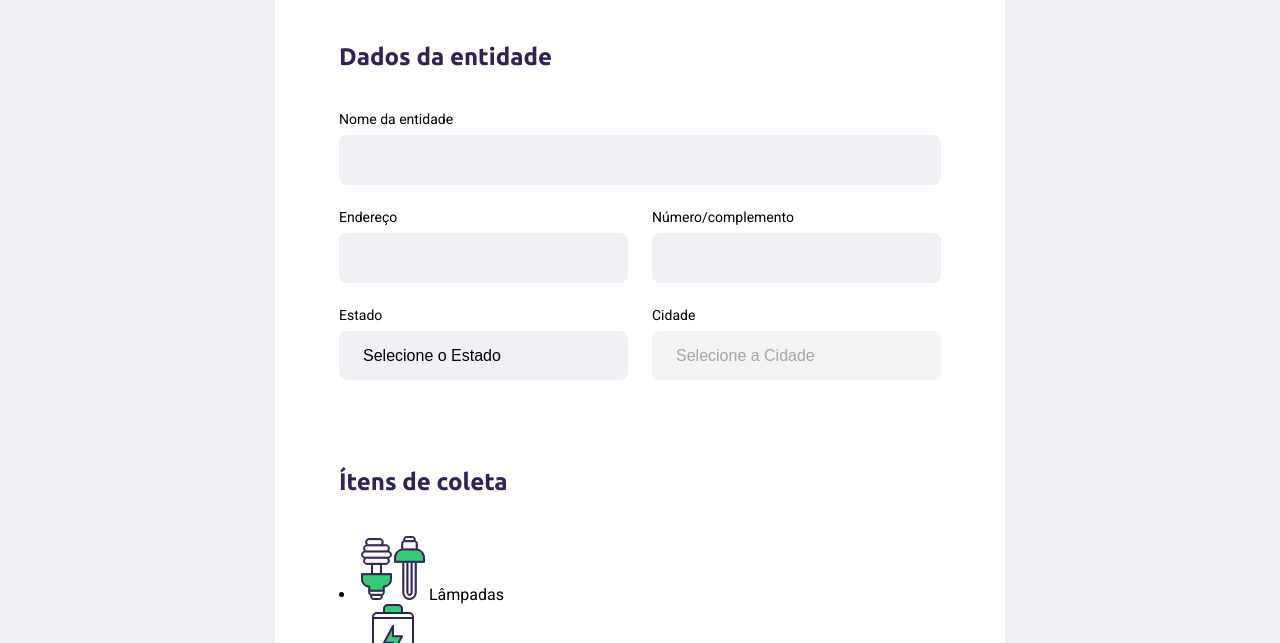
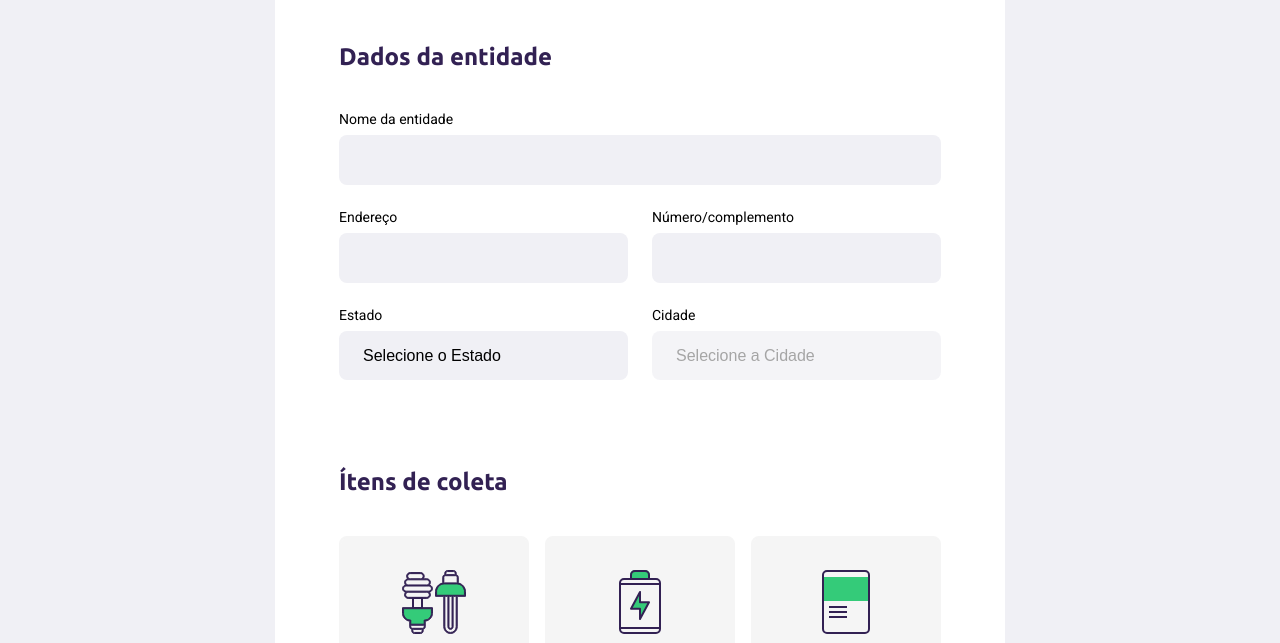
Before and after one commit to joaodivinod/Ecoleta, a plain HTML site: page create-point.html in a window 1280 px wide. Shown: the part 299-942 px from the top of the page. Drawn offline with Linux system fonts and the light colour scheme; no server answers.

Commit message:
create colletion point complete page

```diff
--- a/create-point.html
+++ b/create-point.html
@@ -73,7 +73,7 @@
                      </legend>
 
                      <div class="items-grid">
-                         <li data-id="1">
+                         <li data-id="1" class="">
                              <img src="img/lampadas.svg" alt="lâmpadas">
                              <span>Lâmpadas</span>
                         </li>
--- a/css/create-point.css
+++ b/css/create-point.css
@@ -110,3 +110,46 @@ form button:hover{
     border: 0;
 
 }
+
+.items-grid{
+    display: grid;
+    grid-template-columns: 1fr 1fr 1fr;
+    gap:16px;
+}
+.items-grid li{
+    background-color: #f5f5f5;
+    list-style: none;
+
+    border: 2px solid #f5f5f5;
+    border-radius: 8px;
+
+    height: 180px;
+
+    padding: 32px 24px 16px;
+
+    display: flex;
+    flex-direction: column;
+    align-items: center;
+    justify-content: space-between;
+
+    text-align: center;
+
+    cursor: pointer;
+}
+.items-grid li span{
+    margin-top: 12px;
+    flex: 1;
+    display: flex;
+    align-items: center;
+    color: var(--title-color);
+}
+.items-grid li.selected{
+    background: #e1faec;
+    border: 2px solid #34cb79;
+
+}
+
+.items-grid li img,
+.items-grid li span{
+    pointer-events: none;
+}
```
